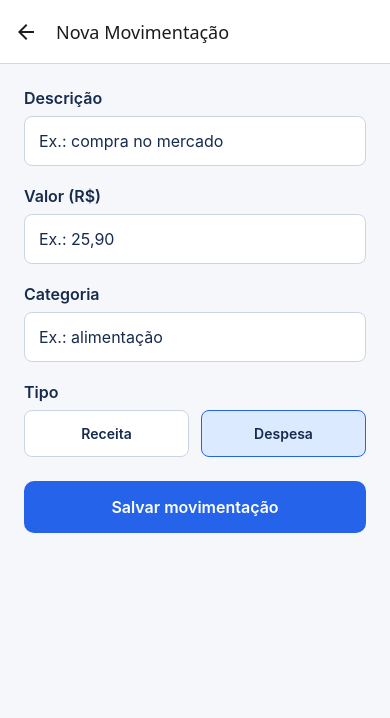
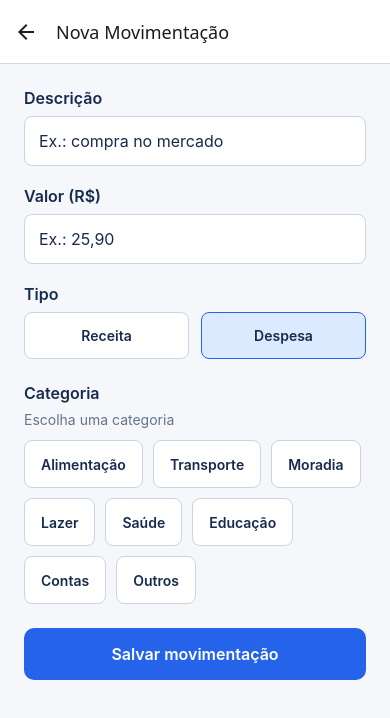
Before and after one commit to wesleytech015/MeuBolso, a React Native app: screen /NovaMovimentacao in a window 390 px wide. Shown: the top 718 px of the page. Built offline with nearby package versions, Linux system fonts and the light colour scheme.

Commit message:
adiciona categorias especificas para despesas e receitas, e cria tela de movimentacoes.

```diff
--- a/src/telas/TelaNovaMovimentacao.tsx
+++ b/src/telas/TelaNovaMovimentacao.tsx
@@ -13,6 +13,20 @@ import { useContextoFinanceiro } from '../contextos/ContextoFinanceiro';
 
 import type { TipoMovimentacao } from '../tipos/Movimentacao';
 
+const CATEGORIAS_POR_TIPO: Record<TipoMovimentacao, string[]> = {
+  receita: ['Salário', 'Freelance', 'Venda', 'Investimento', 'Outros'],
+  despesa: [
+    'Alimentação',
+    'Transporte',
+    'Moradia',
+    'Lazer',
+    'Saúde',
+    'Educação',
+    'Contas',
+    'Outros',
+  ],
+};
+
 
 
 export function TelaNovaMovimentacao() {
@@ -25,6 +39,14 @@ export function TelaNovaMovimentacao() {
   const [valor, setValor] = useState('');
   const [categoria, setCategoria] = useState('');
   const [tipo, setTipo] = useState<TipoMovimentacao>('despesa');
+  const categoriasDisponiveis = CATEGORIAS_POR_TIPO[tipo];
+
+  function alterarTipo(novoTipo: TipoMovimentacao) {
+    if (novoTipo !== tipo) {
+      setTipo(novoTipo);
+      setCategoria('');
+    }
+  }
 
  async function salvarMovimentacao() {
   if (salvando) {
@@ -53,8 +75,8 @@ export function TelaNovaMovimentacao() {
     return;
   }
 
-  if (!categoria.trim()) {
-    Alert.alert('Atenção', 'Informe a categoria.');
+  if (!categoriasDisponiveis.includes(categoria)) {
+    Alert.alert('Atenção', 'Escolha uma categoria.');
     return;
   }
 
@@ -110,14 +132,6 @@ export function TelaNovaMovimentacao() {
         onChangeText={setValor}
       />
 
-      <Text style={styles.rotulo}>Categoria</Text>
-      <TextInput
-        style={styles.campo}
-        placeholder="Ex.: alimentação"
-        value={categoria}
-        onChangeText={setCategoria}
-      />
-
       <Text style={styles.rotulo}>Tipo</Text>
       <View style={styles.tipos}>
         {(['receita', 'despesa'] as const).map((opcao) => (
@@ -125,7 +139,7 @@ export function TelaNovaMovimentacao() {
             key={opcao}
             accessibilityRole="button"
             accessibilityState={{ selected: tipo === opcao }}
-            onPress={() => setTipo(opcao)}
+            onPress={() => alterarTipo(opcao)}
             style={[
               styles.opcao,
               tipo === opcao && styles.opcaoSelecionada,
@@ -134,6 +148,25 @@ export function TelaNovaMovimentacao() {
             <Text style={styles.textoOpcao}>
               {opcao === 'receita' ? 'Receita' : 'Despesa'}
             </Text>
+          </Pressable>
+        ))}
+      </View>
+
+      <Text style={styles.rotulo}>Categoria</Text>
+      <Text style={styles.orientacaoCategoria}>Escolha uma categoria</Text>
+      <View style={styles.categorias}>
+        {categoriasDisponiveis.map((opcao) => (
+          <Pressable
+            key={opcao}
+            accessibilityRole="button"
+            accessibilityState={{ selected: categoria === opcao }}
+            onPress={() => setCategoria(opcao)}
+            style={[
+              styles.categoria,
+              categoria === opcao && styles.opcaoSelecionada,
+            ]}
+          >
+            <Text style={styles.textoOpcao}>{opcao}</Text>
           </Pressable>
         ))}
       </View>
@@ -179,6 +212,27 @@ const styles = StyleSheet.create({
     gap: 12,
     marginBottom: 24,
   },
+  orientacaoCategoria: {
+    marginBottom: 12,
+    color: '#64748B',
+    fontSize: 14,
+  },
+  categorias: {
+    flexDirection: 'row',
+    flexWrap: 'wrap',
+    gap: 10,
+    marginBottom: 24,
+  },
+  categoria: {
+    minHeight: 48,
+    justifyContent: 'center',
+    paddingHorizontal: 16,
+    paddingVertical: 12,
+    borderWidth: 1,
+    borderColor: '#CBD5E1',
+    borderRadius: 8,
+    backgroundColor: '#FFFFFF',
+  },
   opcao: {
     flex: 1,
     alignItems: 'center',
```
Also changed, not shown: 1 other file (tests, documents, lock files or other folders).
